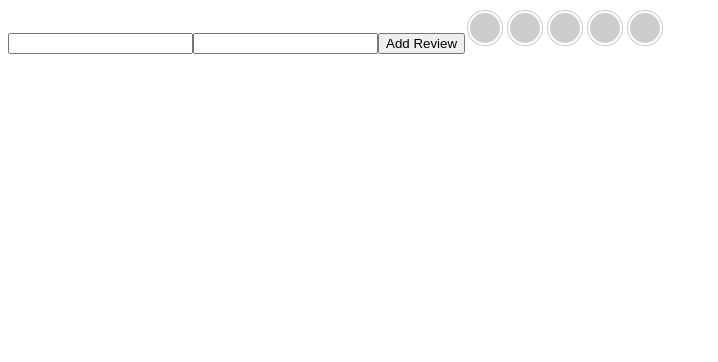
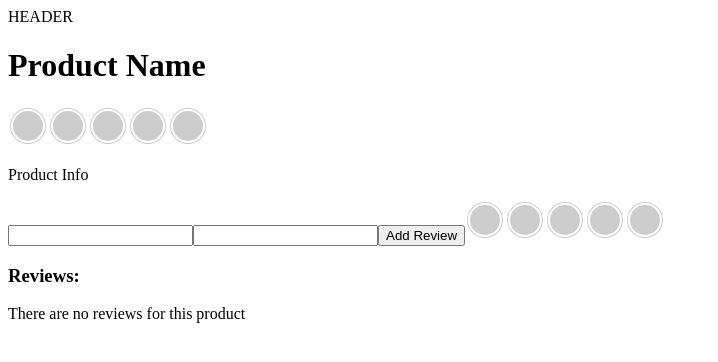
Before and after one commit to Laurelinduilwen/rating-component, a React (Create React App) app: page / in a window 1280 px wide. Shown: the top 362 px of the page, without its empty margins (0-718 px from the left). Built offline with nearby package versions, Linux system fonts and the light colour scheme.

Commit message:
added scaffolding for the product page

```diff
--- a/src/components/App.js
+++ b/src/components/App.js
@@ -1,10 +1,12 @@
 import React from 'react';
 import AddReview from '../containers/AddReview';
 import VisibleReviewList from '../containers/VisibleReviewList';
+import Product from './Product';
 
 const App = () => {
   return (
     <div>
+      <Product />
       <AddReview />
       <VisibleReviewList />
     </div>
--- /dev/null
+++ b/src/components/Product.js
@@ -0,0 +1,27 @@
+import React from 'react';
+import PropTypes from 'prop-types';
+import ReactRating from 'react-rating';
+import { connect } from 'react-redux';
+
+const Product = ({ reviews }) => {
+  const average = reviews.reduce((total, next) => total + next.rating, 0) / reviews.length;
+
+  return (
+    <div className="product">
+      <div>HEADER</div>
+      <h1>Product Name</h1>
+      <ReactRating initialRating={Math.round(average * 1e1) / 1e1} readonly />
+      <p>Product Info</p>
+    </div>
+  );
+};
+
+const mapStateToProps = (state) => ({
+  reviews: state.reviews,
+});
+
+Product.propTypes = {
+  rating: PropTypes.number.isRequired,
+};
+
+export default connect(mapStateToProps)(Product);
--- a/src/components/Review.js
+++ b/src/components/Review.js
@@ -3,13 +3,13 @@ import PropTypes from 'prop-types';
 import ReactRating from 'react-rating';
 
 const Review = ({ date, name, text, rating }) => (
-  <>
-    <li>Name={name}</li>
-    <li>Created at={date}</li>
-    <li> Review={text}</li>
-    {/* <ReactRating initialRating={rating} readonly /> */}
-    <li> Rating={rating}</li>
-  </>
+  <div>
+    <p>Name={name}</p>
+    <p>Created at={date}</p>
+    <p>Review={text}</p>
+    <ReactRating initialRating={rating} readonly />
+    <p>Rating={rating}</p>
+  </div>
 );
 
 Review.propTypes = {
--- a/src/components/ReviewList.js
+++ b/src/components/ReviewList.js
@@ -3,14 +3,14 @@ import PropTypes from 'prop-types';
 import Review from './Review';
 
 const ReviewList = ({ reviews }) => {
-  const average = reviews.reduce((total, next) => total + next.rating, 0) / reviews.length;
-  console.log(average);
-
   return (
     <div>
-      {reviews.map((review) => (
-        <Review key={review.id} {...review} />
-      ))}
+      <h3>Reviews:</h3>
+      {!reviews[0] ? (
+        <p> There are no reviews for this product</p>
+      ) : (
+        reviews.map((review) => <Review key={review.id} {...review} />)
+      )}
     </div>
   );
 };
```
Also changed, not shown: 1 other file (tests, documents, lock files or other folders).
